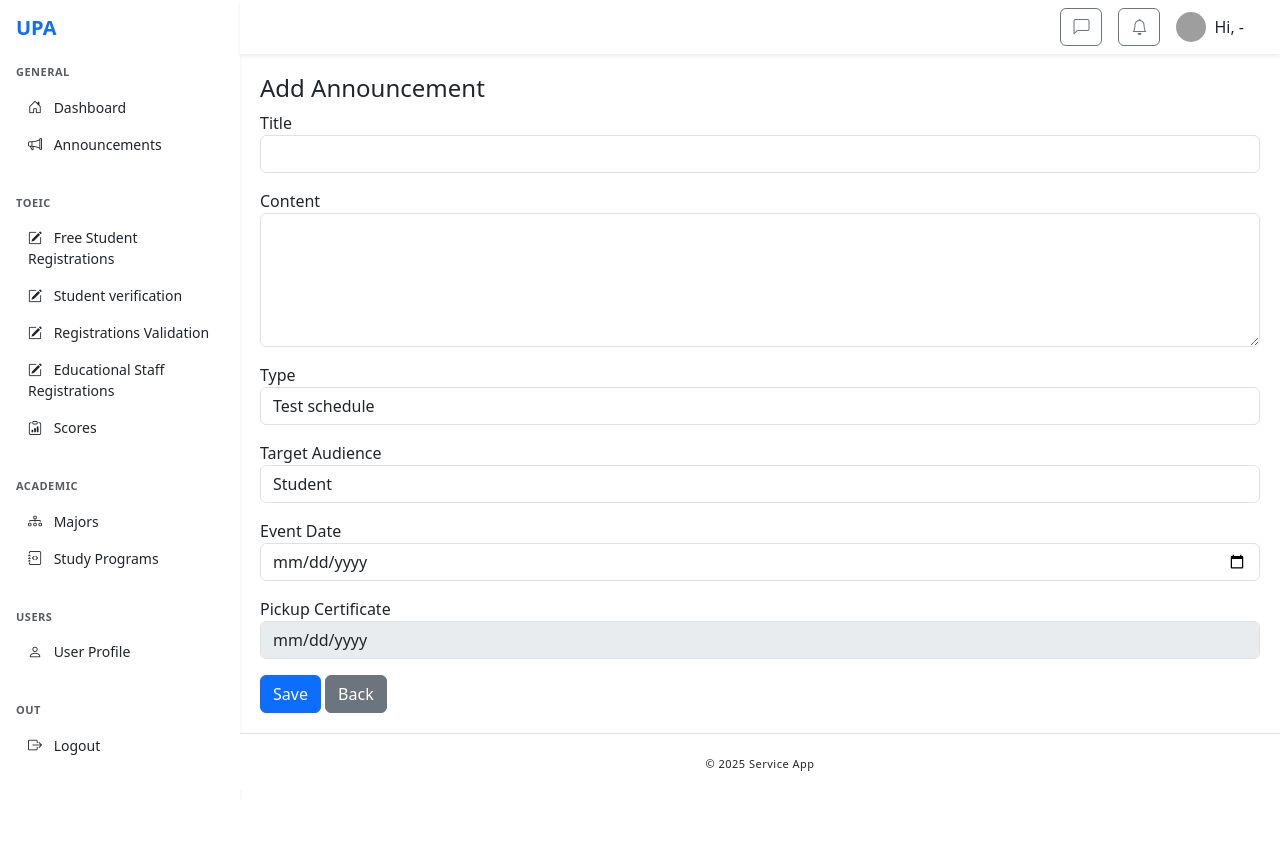
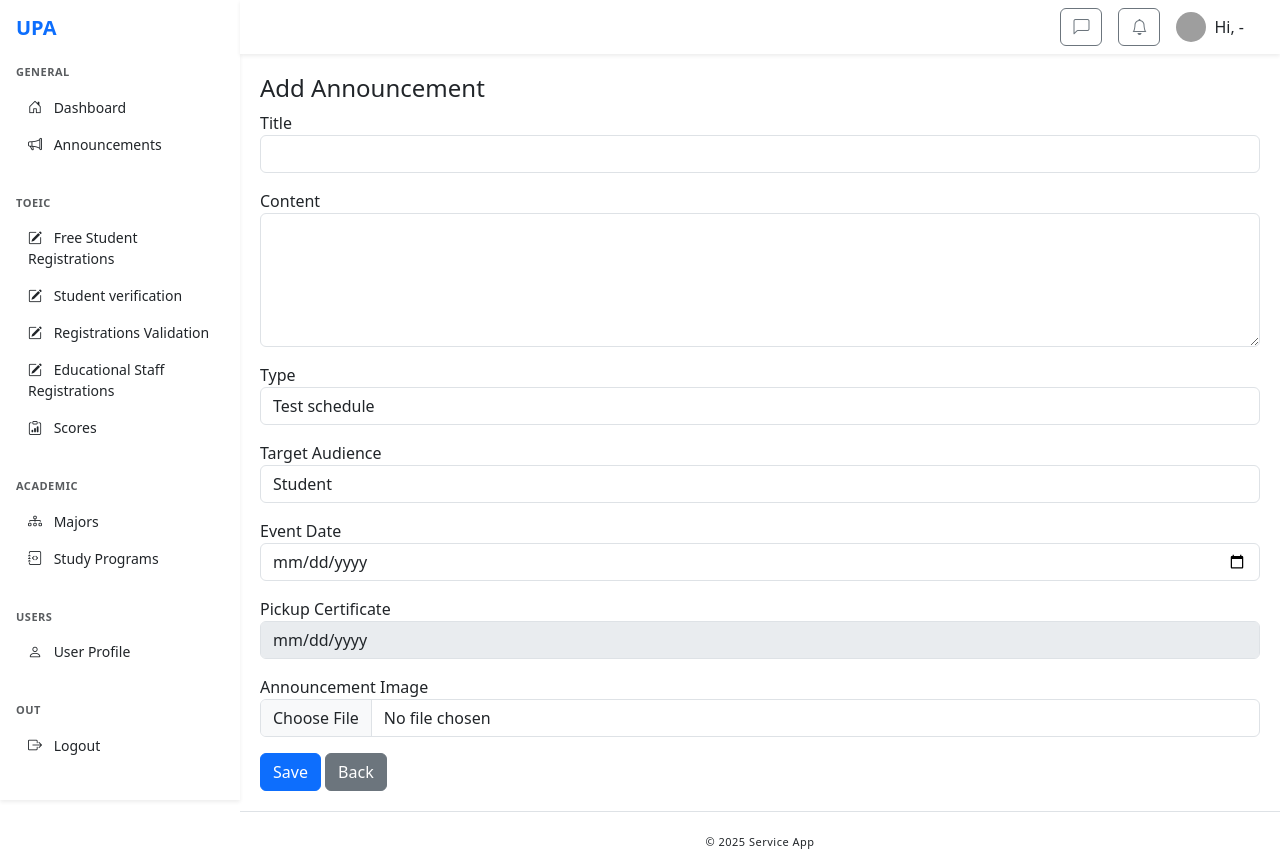
Before and after one commit to safrizalrahman46/PBL_TOEIC, a Laravel app: page /announcement/create in a window 1280 px wide. Before the commit the page ends 771 px from the top, so only its background shows below. Run offline with Laravel 10, Linux system fonts and the light colour scheme; a user stored in the database is signed in; data comes from the database, SQL or seed files in the repository; grey boxes are pictures that could not be loaded.

Commit message:
Pengerjaan Announcement

```diff
--- a/UPA/app/Http/Controllers/AnnouncementController.php
+++ b/UPA/app/Http/Controllers/AnnouncementController.php
@@ -3,6 +3,8 @@ namespace App\Http\Controllers;
 
 use App\Models\Announcement;
 use Illuminate\Http\Request;
+use Illuminate\Support\Facades\Auth;
+use Illuminate\Support\Facades\Storage;
 
 class AnnouncementController extends Controller
 {
@@ -19,19 +21,35 @@ class AnnouncementController extends Controller
 
     public function store(Request $request)
     {
-        $request->validate([
+        $user = Auth::user(); // Get the authenticated user
+
+        // Validate incoming request
+        $validated = $request->validate([
             'title' => 'required|max:100',
             'content' => 'required',
             'type' => 'required|in:test_schedule,test_result,certificate,general',
             'target_audience' => 'required|in:student,admin,all',
             'event_date' => 'nullable|date',
             'pickup_certificate' => 'nullable|date',
+            'annopath' => 'nullable|file|image|mimes:jpeg,png,jpg,gif,svg|max:2048', // Validate image upload
         ]);
 
-        Announcement::create($request->all());
+        // Handle file uploads (annopath) - If the file exists, store it, else keep it null
+        $annopath = $request->file('annopath') ? $request->file('annopath')->store('public/annopaths') : null;
+
+        // Create the announcement and associate the user who created it
+        $announcement = new Announcement($validated);
+        $announcement->created_by = $user->id;  // Automatically set the user who created the announcement
+        $announcement->annopath = $annopath;    // Store the file path for the image
+
+        // Save the announcement
+        $announcement->save();
 
         return redirect()->route('announcement.index')->with('success', 'Announcement created successfully.');
     }
+
+
+
 
     public function edit($id)
     {
@@ -41,6 +59,7 @@ class AnnouncementController extends Controller
 
     public function update(Request $request, $id)
     {
+        // Validate incoming request
         $request->validate([
             'title' => 'required|max:100',
             'content' => 'required',
@@ -48,9 +67,24 @@ class AnnouncementController extends Controller
             'target_audience' => 'required|in:student,admin,all',
             'event_date' => 'nullable|date',
             'pickup_certificate' => 'nullable|date',
+            'annopath' => 'nullable|image|mimes:jpeg,png,jpg,gif,svg|max:2048', // Validate image upload
         ]);
 
+        // Find the announcement
         $announcement = Announcement::findOrFail($id);
+
+        // Handle the image upload (annopath)
+        if ($request->hasFile('annopath')) {
+            // Delete the old image if it exists
+            if ($announcement->annopath) {
+                Storage::disk('public')->delete($announcement->annopath);
+            }
+
+            // Store the new image
+            $announcement->annopath = $request->file('annopath')->store('announcement_images', 'public/annopaths');
+        }
+
+        // Update the announcement with new data
         $announcement->update($request->all());
 
         return redirect()->route('announcement.index')->with('success', 'Announcement updated successfully.');
@@ -58,7 +92,15 @@ class AnnouncementController extends Controller
 
     public function destroy($id)
     {
-        Announcement::findOrFail($id)->delete();
+        // Find and delete the announcement
+        $announcement = Announcement::findOrFail($id);
+
+        // Delete the associated image if it exists
+        if ($announcement->annopath) {
+            Storage::disk('public')->delete($announcement->annopath);
+        }
+
+        $announcement->delete();
         return back()->with('success', 'Announcement deleted.');
     }
 }
--- a/UPA/app/Models/Announcement.php
+++ b/UPA/app/Models/Announcement.php
@@ -19,6 +19,7 @@ class Announcement extends Model
         'target_audience',
         'event_date',
         'pickup_certificate',
+        'created_by',
     ];
 
     protected $casts = [
--- a/UPA/resources/views/Announcement/create.blade.php
+++ b/UPA/resources/views/Announcement/create.blade.php
@@ -3,9 +3,16 @@
 @section('content')
 <h4>Add Announcement</h4>
 
-<form action="{{ route('announcement.store') }}" method="POST">
+<form action="{{ route('announcement.store') }}" method="POST" enctype="multipart/form-data">
     @csrf
-    @include('announcement.form')
+    @include('announcement.form') <!-- Include form fields -->
+
+    <!-- File upload for the image (annopath) -->
+    <div class="mb-3">
+        <label for="annopath">Announcement Image</label>
+        <input type="file" name="annopath" class="form-control" accept="image/*">
+    </div>
+
     <button type="submit" class="btn btn-primary">Save</button>
     <a href="{{ route('announcement.index') }}" class="btn btn-secondary">Back</a>
 </form>
--- a/UPA/resources/views/Announcement/form.blade.php
+++ b/UPA/resources/views/Announcement/form.blade.php
@@ -1,47 +1,48 @@
-@php
-    $a = $announcement ?? null;
-@endphp
-
+<!-- Title Field -->
 <div class="mb-3">
-    <label>Title</label>
-    <input type="text" name="title" class="form-control" value="{{ old('title', $a->title ?? '') }}" required>
+    <label for="title">Title</label>
+    <input type="text" name="title" class="form-control" value="{{ old('title') }}" required>
 </div>
 
+<!-- Content Field -->
 <div class="mb-3">
-    <label>Content</label>
-    <textarea name="content" class="form-control" rows="5" required>{{ old('content', $a->content ?? '') }}</textarea>
+    <label for="content">Content</label>
+    <textarea name="content" class="form-control" rows="5" required>{{ old('content') }}</textarea>
 </div>
 
+<!-- Type Field -->
 <div class="mb-3">
-    <label>Type</label>
+    <label for="type">Type</label>
     <select name="type" class="form-control" id="type" required>
         @foreach (['test_schedule', 'test_result', 'certificate', 'general'] as $type)
-            <option value="{{ $type }}" {{ old('type', $a->type ?? '') === $type ? 'selected' : '' }}>
+            <option value="{{ $type }}" {{ old('type') === $type ? 'selected' : '' }}>
                 {{ ucfirst(str_replace('_', ' ', $type)) }}
             </option>
         @endforeach
     </select>
 </div>
 
+<!-- Target Audience Field -->
 <div class="mb-3">
-    <label>Target Audience</label>
+    <label for="target_audience">Target Audience</label>
     <select name="target_audience" class="form-control" required>
         @foreach (['student', 'admin', 'all'] as $target)
-            <option value="{{ $target }}" {{ old('target_audience', $a->target_audience ?? '') === $target ? 'selected' : '' }}>
+            <option value="{{ $target }}" {{ old('target_audience') === $target ? 'selected' : '' }}>
                 {{ ucfirst($target) }}
             </option>
         @endforeach
     </select>
 </div>
 
+<!-- Event Date Field -->
 <div class="mb-3">
-    <label>Event Date</label>
-    <input type="date" name="event_date" class="form-control" id="event_date"
-        value="{{ old('event_date', isset($a->event_date) ? $a->event_date->format('Y-m-d') : '') }}">
+    <label for="event_date">Event Date</label>
+    <input type="date" name="event_date" class="form-control" id="event_date" value="{{ old('event_date') }}">
 </div>
 
+<!-- Pickup Certificate Field -->
 <div class="mb-3">
-    <label>Pickup Certificate</label>
+    <label for="pickup_certificate">Pickup Certificate</label>
     <input type="date" name="pickup_certificate" class="form-control" id="pickup_certificate"
-        value="{{ old('pickup_certificate', isset($a->pickup_certificate) ? $a->pickup_certificate->format('Y-m-d') : '') }}">
+        value="{{ old('pickup_certificate') }}">
 </div>
--- a/UPA/routes/web.php
+++ b/UPA/routes/web.php
@@ -116,7 +116,7 @@ Route::prefix('students')->name('students.')->group(function () {
     Route::delete('/{id}', [StudentUserController::class, 'destroy'])->name('destroy');
 });
 
-Route::prefix('announcement')->group(function () {
+Route::middleware(['auth'])->prefix('announcement')->group(function () {
     Route::get('/', [AnnouncementController::class, 'index'])->name('announcement.index');
     Route::get('/create', [AnnouncementController::class, 'create'])->name('announcement.create');
     Route::post('/', [AnnouncementController::class, 'store'])->name('announcement.store');
```
Also changed, not shown: UPA/resources/views/Announcement/edit.blade.php (+17 -1 lines), UPA/resources/views/Announcement/index.blade.php (+8 -5 lines).
